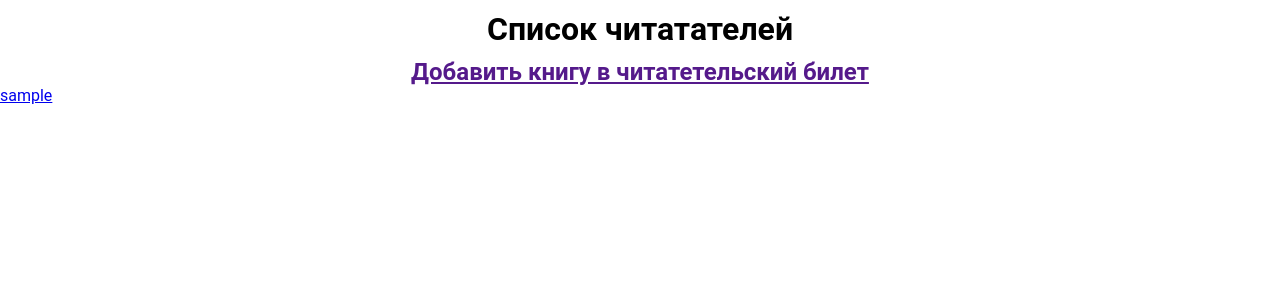
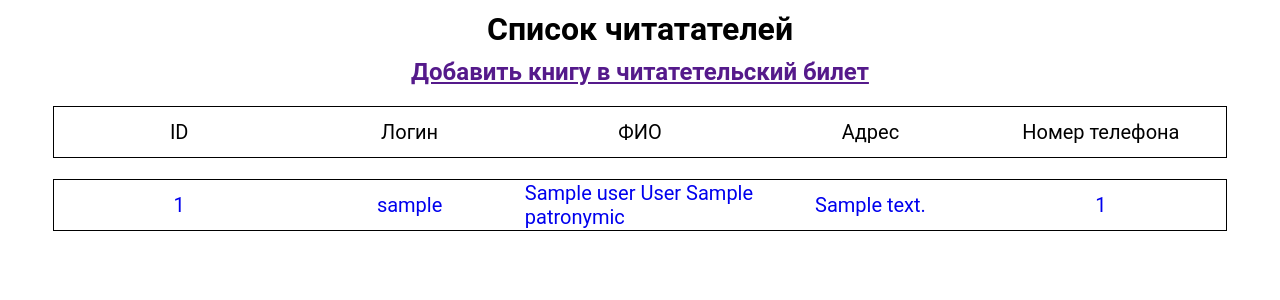
Before and after one commit to z1dos/progect-pncc, a PHP site: template views/site/showUsers.php in a window 1280 px wide. Shown: the part 100-400 px from the top of the page. Run offline with PHP 8.4, Linux system fonts and the light colour scheme; the template is opened without the code that fills it: most values are stand-ins (such as "Sample title", 1, 10 or a date in 2020); data that the repository does not hold is empty.

Commit message:
добавление стилей

```diff
--- a/public/static/style/style.css
+++ b/public/static/style/style.css
@@ -46,23 +46,86 @@ h2 {
     align-items: center;
 }
 
-.view-books{
+.view-books {
+    height: 40px;
     display: flex;
+    align-items: center;
+    border: 1px solid black;
+    margin-top: 1px;
     width: 90%;
-    border: 1px solid black;
-    margin-top: 10px;
+    text-decoration: none;
+    font-size: 20px;
+    flex-grow: 1;
+    padding: 5px 10px 5px 10px;
 }
 
-.view-books-id{
+.view-books-id {
     align-items: center;
     justify-content: center;
     display: flex;
     flex-grow: 1;
 }
 
-.view-books-other{
+.view-books-other {
     width: 70%;
     flex-grow: 2;
     display: flex;
     flex-direction: column;
 }
+
+.view-showUsers-forAdmin {
+    display: flex;
+    flex-direction: column;
+    align-items: center;
+}
+
+.view-showUsers-forAdmin > div {
+    height: 40px;
+    display: flex;
+    align-items: center;
+    border: 1px solid black;
+    width: 90%;
+    text-decoration: none;
+    font-size: 20px;
+    flex-grow: 1;
+    padding: 5px 10px 5px 10px;
+    margin: 20px 0px 20px 0px;
+}
+
+.view-showUsers-forAdmin > div > p{
+    display: flex;
+    justify-content: center;
+    flex-grow: 1;
+    width: 10%;
+}
+.view-showUsers-forAdmin > a {
+    height: 40px;
+    display: flex;
+    align-items: center;
+    border: 1px solid black;
+    margin-top: 1px;
+    width: 90%;
+    text-decoration: none;
+    font-size: 20px;
+    flex-grow: 1;
+    padding: 5px 10px 5px 10px;
+}
+
+.view-showUsers-forAdmin > a > div {
+    display: flex;
+    justify-content: center;
+    flex-grow: 1;
+    width: 10%;
+}
+
+.view-showUsers-forAdmin > p {
+    flex-direction: row;
+    flex-grow: 1;
+    height: 40px;
+    display: flex;
+    align-items: center;
+    margin-top: 1px;
+    width: 90%;
+    text-decoration: none;
+    font-size: 20px;
+}
--- a/views/site/showUsers.php
+++ b/views/site/showUsers.php
@@ -1,9 +1,24 @@
 <h1>Список читатателей</h1>
 <h2><a href="<?= app()->route->getUrl('/addInLibraryCard') ?>">Добавить книгу в читатетельский билет</a></h2>
-<ol>
+<div class="view-showUsers-forAdmin">
+    <div>
+        <p>ID </p>
+        <p>Логин </p>
+        <p>ФИО </p>
+        <p>Адрес </p>
+        <p>Номер телефона </p>
+    </div>
+
     <?php
     foreach ($users as $user) {
-        echo '<li>' . "<a href='/profile?id_reader=$user->login'> $user->login </a>" . '</li>';
+        echo "<a href='/profile?id_reader=$user->login'>
+<div>$user->id</div>
+<div>$user->login</div>
+<div>$user->name $user->surname $user->patronymic </div>
+<div>$user->address</div>
+<div>$user->phone_number</div>
+</a>";
+
     }
     ?>
-</ol>
+</div>
```
Also changed, not shown: views/site/books.php (+32 -22 lines).
